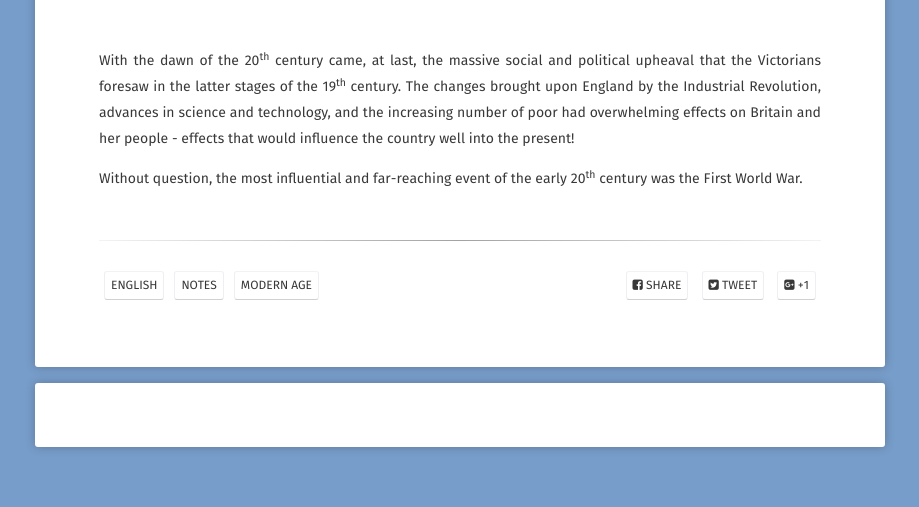
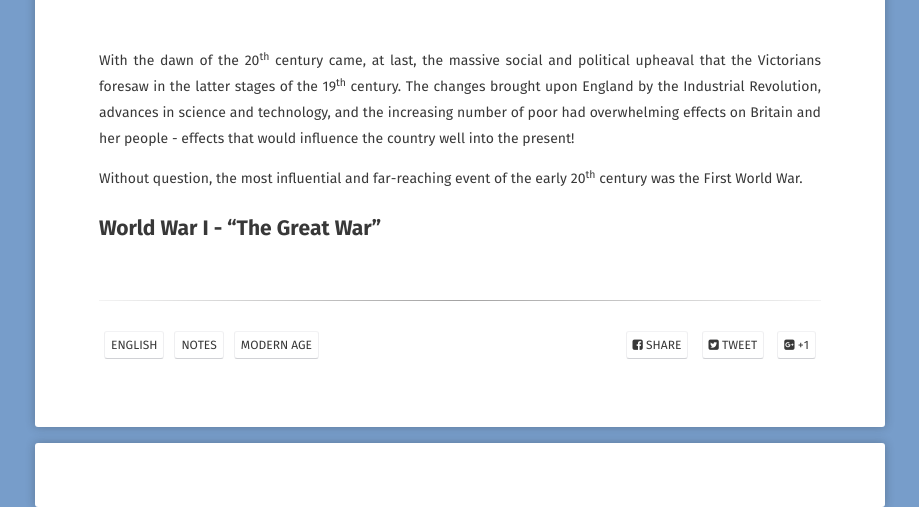
Before and after one commit to EthenStrine/site, a Jekyll site: the page built from _posts/2019-04-17-modern.md, in a window 1280 px wide. Shown: the part 570-1077 px from the top of the page, without its empty margins (180-1099 px from the left). Built offline with Jekyll 4.4.1, drawn with Linux system fonts in a browser that asks for light colours; some web fonts are replaced; comment, search, counter and statistics services are not loaded.

Commit message:
file name change

```diff
--- a/_posts/2019-04-17-the modern age.md
+++ b/_posts/2019-04-17-modern.md
@@ -14,3 +14,6 @@ comments: true
 With the dawn of the 20<sup>th</sup> century came, at last, the massive social and political upheaval that the Victorians foresaw in the latter stages of the 19<sup>th</sup> century. The changes brought upon England by the Industrial Revolution, advances in science and technology, and the increasing number of poor had overwhelming effects on Britain and her people - effects that would influence the country well into the present!
 
 Without question, the most influential and far-reaching event of the early 20<sup>th</sup> century was the First World War.
+
+
+## World War I - "**The Great War**"
```
